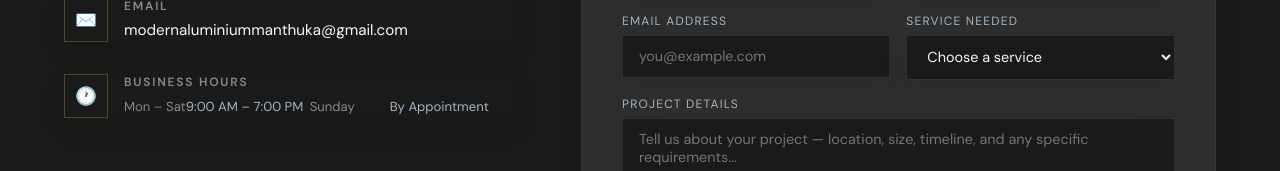
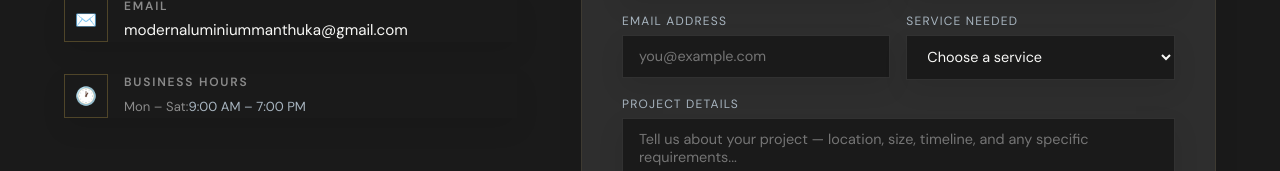
Before and after one commit to midhunmanesh01-code/modern-aluminium-manthuka, a plain HTML site: page index.html in a window 1280 px wide. Shown: the part 6487-6658 px from the top of the page. Drawn offline with nearby package versions, Linux system fonts and the light colour scheme; grey boxes are pictures that could not be loaded.

Commit message:
Update business hours layout and formatting in contact section

```diff
--- a/index.html
+++ b/index.html
@@ -670,7 +670,7 @@
   .contact-detail p, .contact-detail a { font-size: 0.95rem; color: var(--white); text-decoration: none; }
   .contact-detail a:hover { color: var(--gold); }
 
-  .hours-grid { display: grid; grid-template-columns: 1fr 1fr; gap: 0.4rem; margin-top: 0.5rem; }
+  .hours-grid { display: grid; grid-template-columns: 1fr; gap: 0.4rem; margin-top: 0.5rem; }
   .hour-row { display: flex; justify-content: space-between; font-size: 0.82rem; }
   .hour-day { color: var(--text-muted); }
   .hour-time { color: var(--silver); }
@@ -1307,8 +1307,7 @@
         <div>
           <h4>Business Hours</h4>
           <div class="hours-grid">
-            <div class="hour-row"><span class="hour-day">Mon – Sat</span><span class="hour-time">9:00 AM – 7:00 PM</span></div>
-            <div class="hour-row"><span class="hour-day">Sunday</span><span class="hour-time">By Appointment</span></div>
+            <div class="hour-row"><span class="hour-day">Mon – Sat:</span><span class="hour-time"> 9:00 AM – 7:00 PM</span></div>
           </div>
         </div>
       </div>
```
